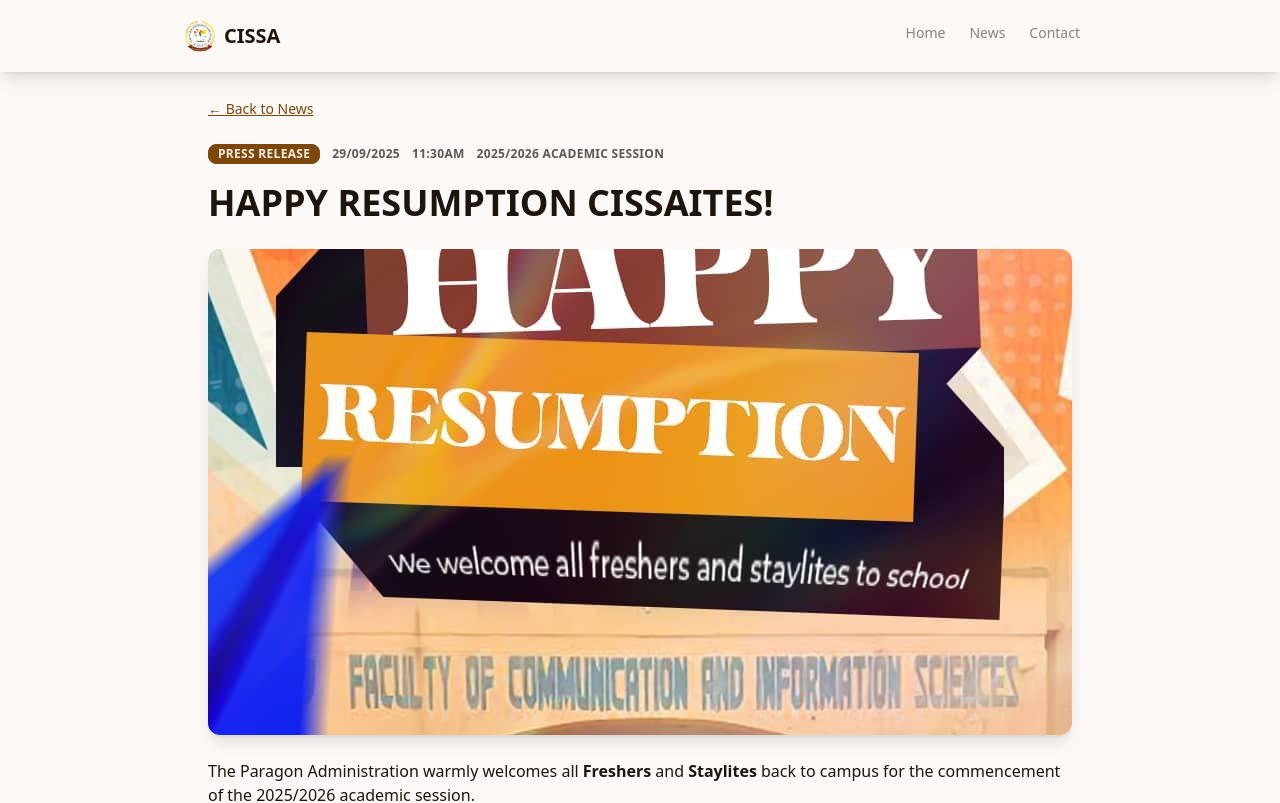
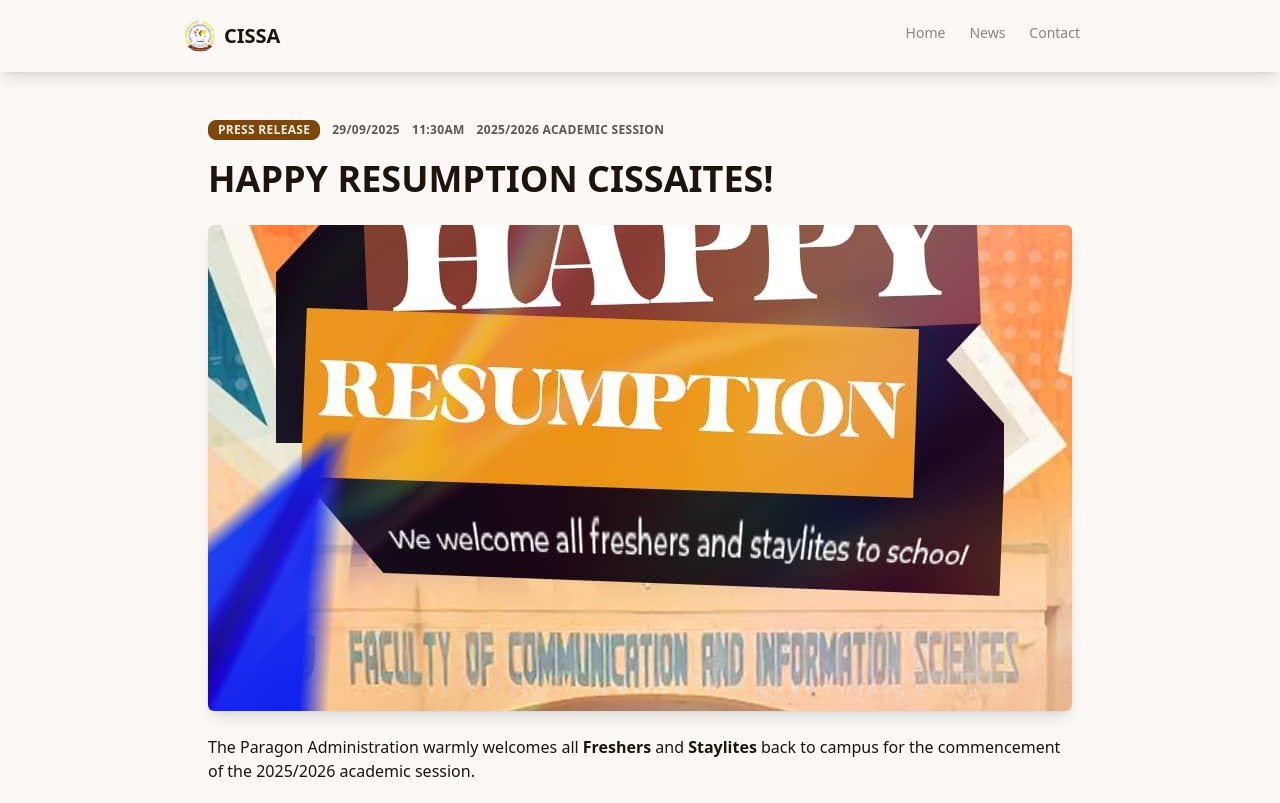
Before and after one commit to cissaunilorin/cissa-paragon-website-frontend, a Next.js app: page /news/happy-resumption-29-09-2025 in a window 1280 px wide. Shown: the top 803 px of the page. Built offline with nearby package versions, Linux system fonts and the light colour scheme.

Commit message:
feat: implement ImageModal for announcement images; update AnnouncementPage and NewsPreview components for improved display

```diff
--- a/src/app/news/[id]/page.tsx
+++ b/src/app/news/[id]/page.tsx
@@ -1,5 +1,4 @@
-import Image from "next/image";
-import Link from "next/link";
+import ImageModal from "@/components/ImageModal";
 import { notFound } from "next/navigation";
 import { formatRich } from "@/lib/formatRich";
 import { getAnnouncementById, getAnnouncements } from "@/lib/news";
@@ -36,13 +35,6 @@
     return (
         <main className="min-h-screen bg-base-100 pt-20 md:pt-24 pb-16">
             <div className="container mx-auto px-4 max-w-4xl">
-                <Link
-                    href="/news"
-                    className="link link-primary text-sm font-medium"
-                >
-                    ← Back to News
-                </Link>
-
                 <article className="mt-6 space-y-6">
                     <header className="space-y-4">
                         <div className="flex flex-wrap items-center gap-3 text-xs uppercase tracking-wide font-semibold">
@@ -69,15 +61,10 @@
                     </header>
 
                     {announcement.imageUrl && (
-                        <div className="relative w-full aspect-video rounded-xl overflow-hidden shadow-lg">
-                            <Image
-                                src={announcement.imageUrl}
-                                alt={announcement.title}
-                                fill
-                                className="object-cover"
-                                priority
-                            />
-                        </div>
+                        <ImageModal
+                            imageUrl={announcement.imageUrl}
+                            title={announcement.title}
+                        />
                     )}
 
                     <section className="prose max-w-none">
@@ -102,7 +89,7 @@
                         announcement.signatories.length > 0 && (
                             <footer className="border-t border-base-200 pt-6">
                                 <h2 className="text-sm font-semibold uppercase tracking-wide mb-4">
-                                    Signatories
+                                    Signed By
                                 </h2>
                                 <ul className="space-y-4">
                                     {announcement.signatories.map(
--- a/src/app/news/page.tsx
+++ b/src/app/news/page.tsx
@@ -8,8 +8,8 @@
     const announcements = getAnnouncements();
 
     return (
-        <main className="min-h-screen bg-base-100 pt-28 md:pt-32 pb-16">
-            <div className="container mx-auto px-4">
+        <main className="min-h-screen bg-base-100 pt-24 md:pt-32 pb-16">
+            <div className="container mx-auto px-4 md: max-w-6xl">
                 <header className="text-center mb-12">
                     <p className="text-sm uppercase tracking-wide text-primary font-semibold">
                         Faculty Updates
@@ -24,7 +24,7 @@
                     </p>
                 </header>
 
-                <div className="grid grid-cols-1 md:grid-cols-2 lg:grid-cols-4 gap-6">
+                <div className="grid grid-cols-1 md:grid-cols-2 lg:grid-cols-3 gap-6">
                     {announcements.length > 0 ? (
                         announcements.map((announcement) => (
                             <AnnouncementPreview
--- a/src/components/Home/News.tsx
+++ b/src/components/Home/News.tsx
@@ -3,7 +3,7 @@
 import { getAnnouncements } from "@/lib/news";
 
 export default function News() {
-    const announcements = getAnnouncements().slice(0, 3); // Show only the latest 3 announcements
+    const announcements = getAnnouncements().slice(0, 6); // Show only the latest 3 announcements
     return (
         <section id="news" className="py-20 bg-base-200">
             <div className="container mx-auto px-4">
--- /dev/null
+++ b/src/components/ImageModal.tsx
@@ -0,0 +1,70 @@
+"use client";
+
+import { useState } from "react";
+import Image from "next/image";
+
+export default function ImageModal({
+    imageUrl,
+    title,
+}: {
+    imageUrl: string;
+    title: string;
+}) {
+    const [isOpen, setIsOpen] = useState(false);
+
+    return (
+        <>
+            {imageUrl && (
+                <figure
+                    className="relative w-full aspect-video rounded-md overflow-hidden shadow-lg group cursor-zoom-in"
+                    role="button"
+                    tabIndex={0}
+                    aria-label="View full image"
+                    onClick={() => setIsOpen(true)}
+                    onKeyDown={(e) => {
+                        if (e.key === "Enter" || e.key === " ") {
+                            e.preventDefault();
+                            setIsOpen(true);
+                        }
+                    }}
+                >
+                    <Image
+                        src={imageUrl}
+                        alt={title}
+                        fill
+                        className="object-cover transition-transform group-hover:scale-[1.02]"
+                    />
+                    <div className="absolute inset-0 bg-black/30 opacity-0 group-hover:opacity-100 flex items-center justify-center text-xs text-white tracking-wide">
+                        Click to view
+                    </div>
+                </figure>
+            )}
+            {imageUrl && isOpen && (
+                <dialog
+                    className="modal modal-open"
+                    onClose={() => setIsOpen(false)}
+                >
+                    <div className="modal-box max-w-5xl p-0 shadow-xl rounded-md">
+                        <div className="relative w-full">
+                            <Image
+                                src={imageUrl}
+                                alt={title}
+                                width={1600}
+                                height={900}
+                                className="w-full h-auto object-contain rounded"
+                                priority={false}
+                            />
+                        </div>
+                    </div>
+                    <form
+                        method="dialog"
+                        className="modal-backdrop"
+                        onClick={() => setIsOpen(false)}
+                    >
+                        <button aria-label="Close" />
+                    </form>
+                </dialog>
+            )}
+        </>
+    );
+}
--- a/src/components/News/NewsPreview.tsx
+++ b/src/components/News/NewsPreview.tsx
@@ -1,6 +1,5 @@
 import React from "react";
 import Image from "next/image";
-import Link from "next/link";
 import { Announcement } from "@/lib/news";
 
 export default function AnnouncementPreview({
```
